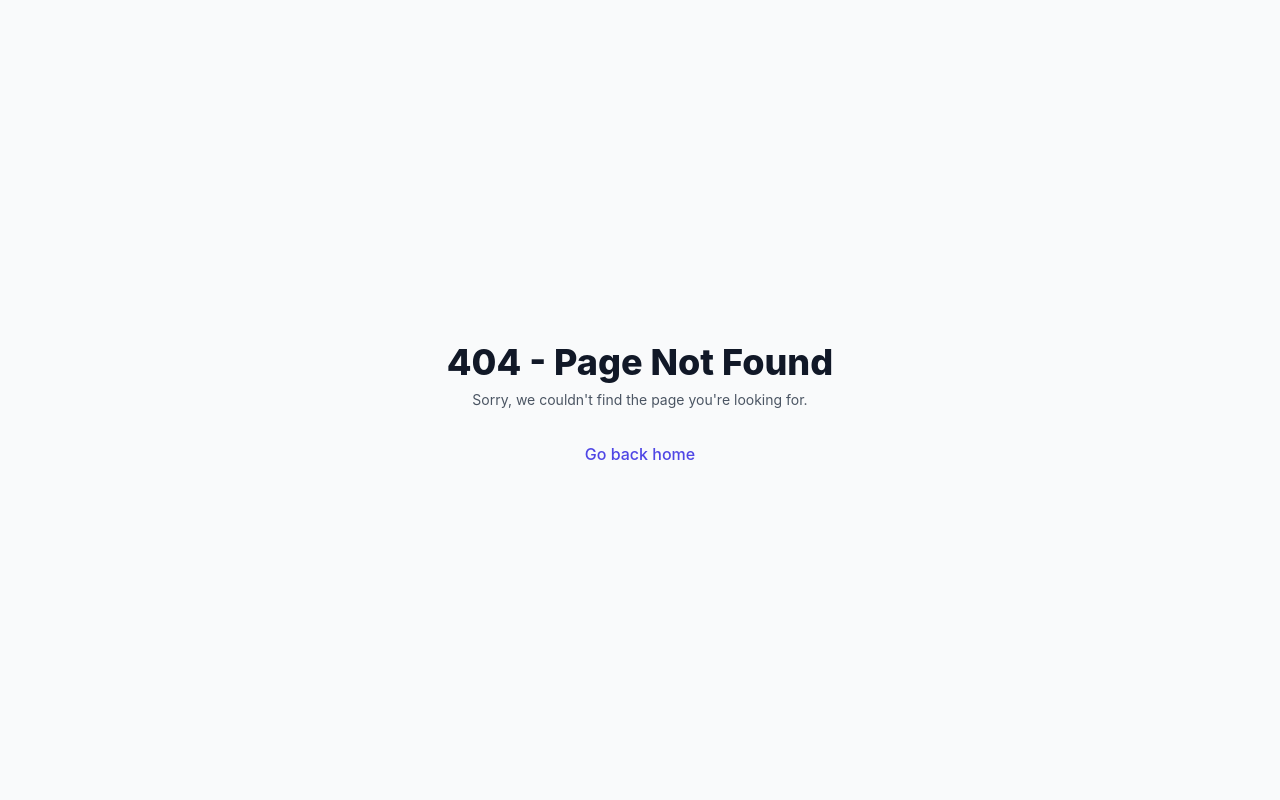
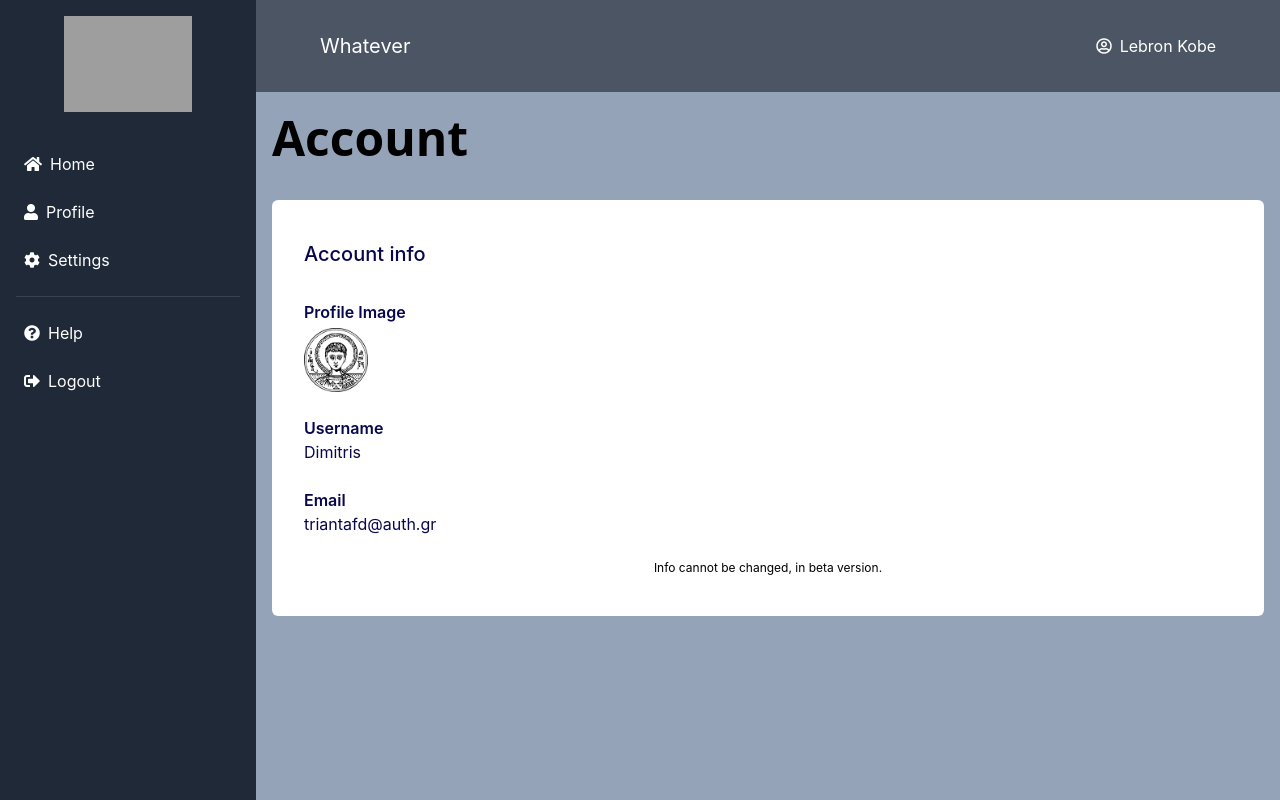
Before and after one commit to triantafd/thesis-MsC, a React (Create React App) app: page /account in a window 1280 px wide. Before the commit this address had no page. Shown: the top 800 px of the page. Built offline with nearby package versions, Linux system fonts and the light colour scheme; grey boxes are pictures that could not be loaded.

Commit message:
add account info

```diff
--- a/src/App.tsx
+++ b/src/App.tsx
@@ -1,7 +1,7 @@
 import React from 'react';
 import { Route, BrowserRouter, Routes } from "react-router-dom";
 
-import { authRoutes } from './routes/allRoutes';
+import { authRoutes } from './routes/authRoutes';
 
 import PageNotFound404 from './pages/PageNotFound404';
 import RootLayout from './layouts/authLayout';
@@ -10,6 +10,7 @@ import UserLayout from './layouts/userLayout';
 import './App.css';
 import LandingPage from './pages/LandingPage';
 import { getRoutes } from './utils/getRoutes';
+import { userRoutes } from './routes/userRoutes';
 
 function App() {
   const isUser = true
@@ -17,7 +18,8 @@ function App() {
   return (
     <BrowserRouter>
       <Routes>
-        {isUser && getRoutes(UserLayout, [authRoutes])}
+{/*         {isUser && getRoutes(UserLayout, [authRoutes])} */}
+        {isUser && getRoutes(UserLayout, [userRoutes])}
         {!isUser && getRoutes(RootLayout, [authRoutes])}
         <Route
           path="/"
--- /dev/null
+++ b/src/components/wrappers/ContentWrapper.tsx
@@ -0,0 +1,16 @@
+import React from "react";
+
+const ContentWrapper: React.FC<React.HTMLAttributes<HTMLDivElement>> = (props) => {
+  return (
+    <div
+      className={
+        "bg-white px-8 py-10 mb-8 rounded-md dark:text-black" +
+        " " +
+        props.className
+      }>
+      {props.children}
+    </div>
+  );
+};
+
+export default ContentWrapper;
--- a/src/layouts/userLayout/index.tsx
+++ b/src/layouts/userLayout/index.tsx
@@ -17,7 +17,7 @@ export default function UserLayout({ children }: { children?: React.ReactNode })
           </div>
 
           {/* Content */}
-          <div className="flex-1 overflow-y-auto p-4">
+          <div className="flex-1 overflow-y-auto p-4 bg-slate-400">
             {children}
           </div>
         </div>
--- /dev/null
+++ b/src/pages/account/UserInfo.tsx
@@ -0,0 +1,46 @@
+import { useState } from "react";
+import logo from '../../assets/logos/LogoAUTHblack300ppi.png'
+
+const UserInfo: React.FC<{}> = () => {
+  const [user, setUser] = useState<any>();
+  const [loading, setLoading] = useState(false);
+  const [error, setError] = useState("");
+
+  const data = {
+    user: {
+      name: 'Dimitris',
+      email: 'triantafd@auth.gr'
+    }
+  }
+
+  return (
+    <form>
+      {error && (
+        <p className="text-center bg-red-300 py-4 mb-6 rounded">{error}</p>
+      )}
+      <div className="min-h-[200px]">
+        {data?.user ? (
+          <div className="flex flex-col space-y-6">
+            <div className="flex flex-col">
+              <label className="mb-1 font-semibold text-[#07074D]">Profile Image</label>
+              <img src={logo} alt="Logo" className="w-16 h-16" />
+            </div>
+
+            <div>
+              <label className="font-semibold text-[#07074D]">Username</label>
+              <div className="mb-6 text-[#07074D]">{data?.user?.name}</div>
+              <label className="font-semibold text-[#07074D]">Email</label>
+              <div className="mb-6 text-[#07074D]">{data?.user?.email}</div>
+            </div>
+          </div>
+        ) : (
+          <div className="mb-6 text-[#07074D]">loading info...</div>
+        )
+        }
+      </div >
+    </form >
+
+  );
+};
+
+export default UserInfo;
--- /dev/null
+++ b/src/pages/account/index.tsx
@@ -0,0 +1,25 @@
+import ContentWrapper from "../../components/wrappers/ContentWrapper";
+import UserInfo from "./UserInfo";
+
+const Account: React.FC<{}> = () => {
+  return (
+    <div className="flex flex-col w-[100%] max-h-[100%]">
+      <h1 className="block font-sans text-5xl font-semibold leading-tight tracking-normal text-inherit antialiased mb-8">
+        Account
+      </h1>
+      <div className="spacing-4 flex flex-col">
+        <ContentWrapper>
+          <h4 className="text-[#07074D] text-xl font-medium mb-8">
+            Account info
+          </h4>
+          <UserInfo />
+          <div className="text-xs text-black text-center">
+            Info cannot be changed, in beta version.
+          </div>
+        </ContentWrapper>
+      </div>
+    </div>
+  );
+};
+
+export default Account;
--- /dev/null
+++ b/src/routes/authRoutes.ts
@@ -0,0 +1,29 @@
+/** @format */
+
+import Login from "../pages/auth/Login";
+import { IParentRoute } from "./types";
+
+const authRoutes: IParentRoute = {
+  id: "Auth",
+  path: "/auth",
+  icon: "fas fa-cloud-sun-rain text-warning",
+  guard: null,
+  children: [
+    {
+      path: "/auth/login",
+      name: "Login",
+      component: Login,
+      guard: null,
+    },
+    {
+      path: "/auth",
+      name: "Redirect",
+      redirectTo: "/auth/login",
+      guard: null,
+    },
+  ],
+};
+
+export const layoutRoutesUser = [];
+
+export { authRoutes };
--- a/src/routes/allRoutes.ts
+++ b/src/routes/types.ts
@@ -1,5 +1,3 @@
-import Login from "../pages/auth/Login";
-
 type Guard = React.ComponentType<{ children?: React.ReactNode }>;
 
 export interface IRoute {
@@ -25,33 +23,3 @@ export interface IParentRoute {
   guard: any | null;
   children: ChildRoute[];
 }
-
-const authRoutes: IParentRoute = {
-  id: "Auth",
-  path: "/auth",
-  icon: "fas fa-cloud-sun-rain text-warning",
-  guard: null,
-  children: [
-    {
-      path: "/auth/login",
-      name: "Login",
-      component: Login,
-      guard: null,
-    },
-    {
-      path: "/auth",
-      name: "Redirect",
-      redirectTo: "/auth/login",
-      guard: null,
-    },
-  ],
-};
-
-
-
-
-export const layoutRoutesUser = [
-
-];
-
-export { authRoutes };
--- /dev/null
+++ b/src/routes/userRoutes.ts
@@ -0,0 +1,15 @@
+/** @format */
+
+import Account from "../pages/account";
+import { IRoute } from "./types";
+
+const userRoutes: IRoute = {
+  path: "/account",
+  name: "Account",
+  component: Account,
+  guard: null,
+};
+
+export const layoutRoutesUser = [];
+
+export { userRoutes };
--- a/src/utils/getRoutes.tsx
+++ b/src/utils/getRoutes.tsx
@@ -1,6 +1,6 @@
 import React from 'react';
 import { Route, Navigate } from "react-router-dom";
-import { IParentRoute, IRoute } from "../routes/allRoutes";
+import { IParentRoute, IRoute } from "../routes/types";
 
 export const getRoutes = (
   Layout: React.ComponentType<{ children?: React.ReactNode }>,
```
